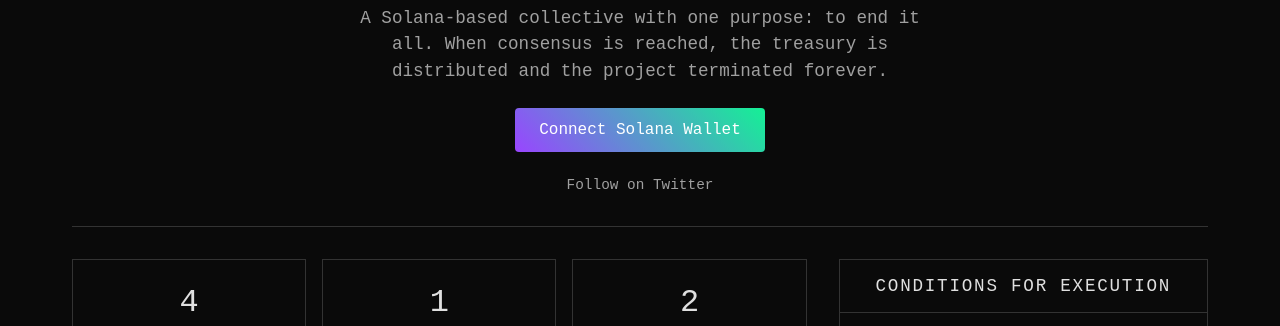
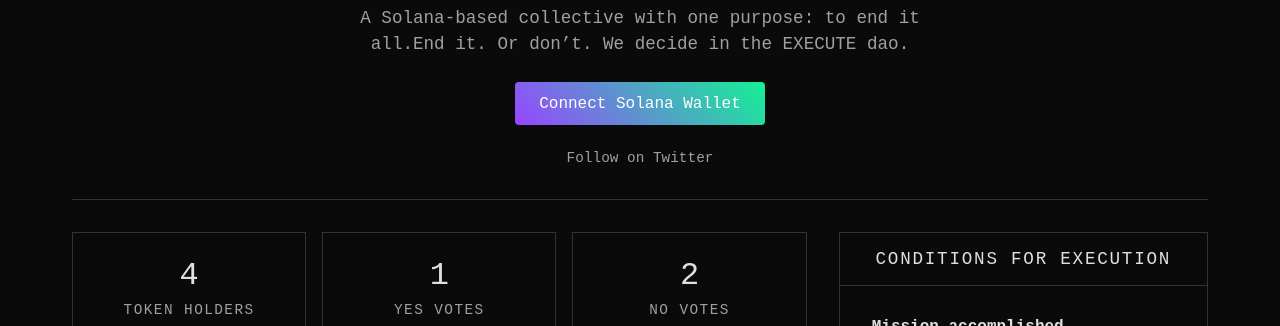
Before and after one commit to Alleyhustler/execute-dao, a plain HTML site: page index.html in a window 1280 px wide. Shown: the part 262-588 px from the top of the page. Drawn offline with Linux system fonts and the light colour scheme.

Commit message:
Update index.html

```diff
--- a/index.html
+++ b/index.html
@@ -655,7 +655,7 @@
             </div>
             <h1>Execute DAO</h1>
 
-            <p class="subtitle">A Solana-based collective with one purpose: to end it all. When consensus is reached, the treasury is distributed and the project terminated forever.</p>
+            <p class="subtitle">A Solana-based collective with one purpose: to end it all.End it. Or don’t. We decide in the EXECUTE dao.</p>
 
             <div class="wallet-section">
                 <button class="wallet-button" id="connect-wallet">
@@ -1184,4 +1184,5 @@
         init();
     </script>
 </body>
+
 </html>
```
